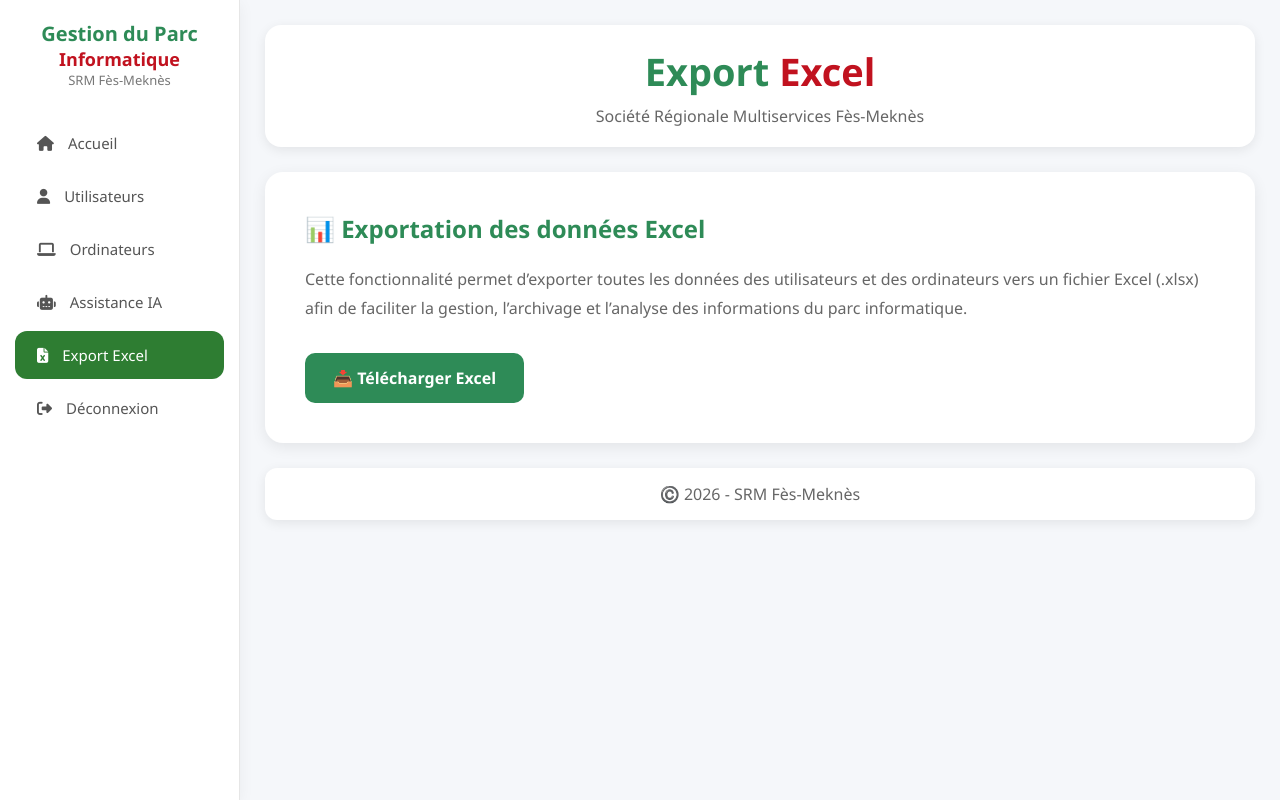
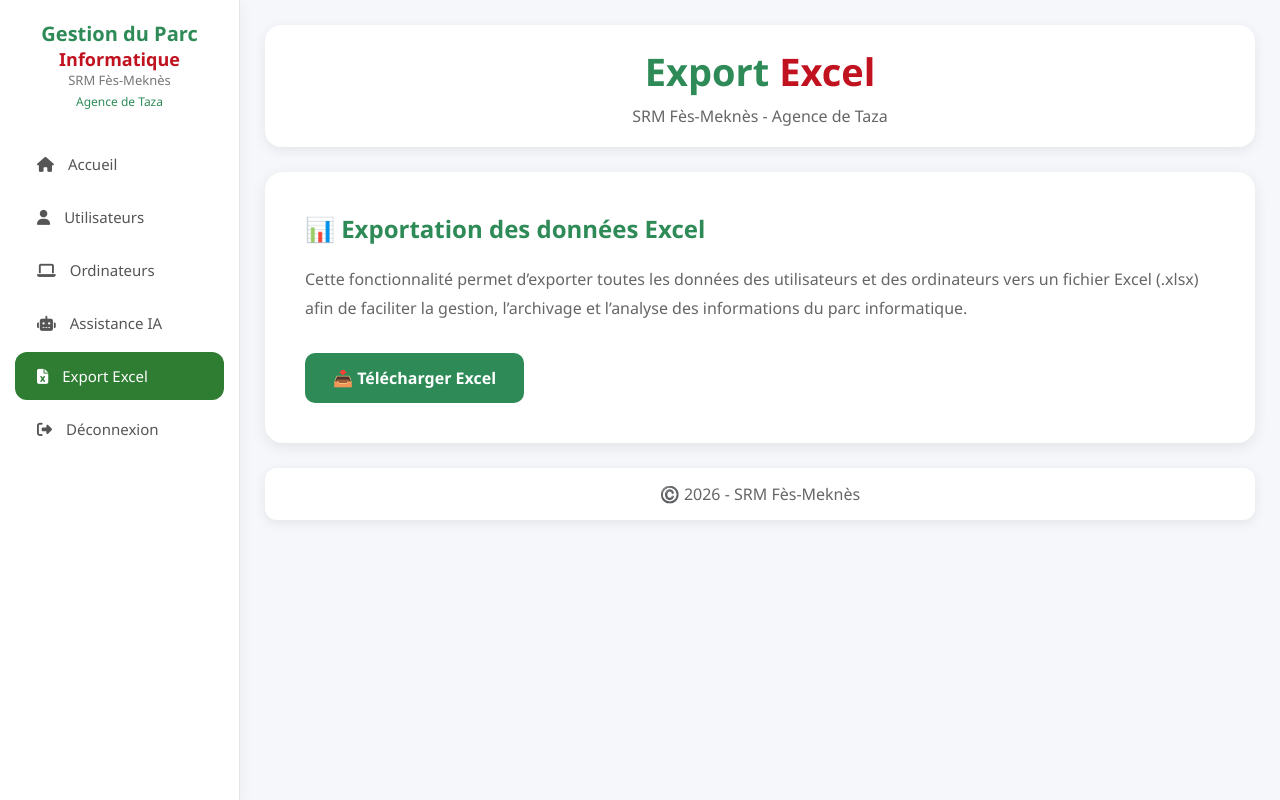
Before and after one commit to marwabartal8-cmd/parc-informatique-web, a Flask app: page /export_excel in a window 1280 px wide. Run offline with Flask 3, Linux system fonts and the light colour scheme; a user stored in the database is signed in.

Commit message:
mofification

```diff
--- a/templates/export_excel.html
+++ b/templates/export_excel.html
@@ -165,6 +165,9 @@ footer{
 <h3>Informatique</h3>
 
 <p>SRM Fès-Meknès</p>
+    <p style="margin-top:4px;font-size:12px;color:#2E8B57;">
+    Agence de Taza
+    </p>
 
 </div>
 
@@ -207,7 +210,7 @@ footer{
 
 </h1>
 
-<p>Société Régionale Multiservices Fès-Meknès</p>
+<p>SRM Fès-Meknès - Agence de Taza</p>
 
 </header>
 
```
